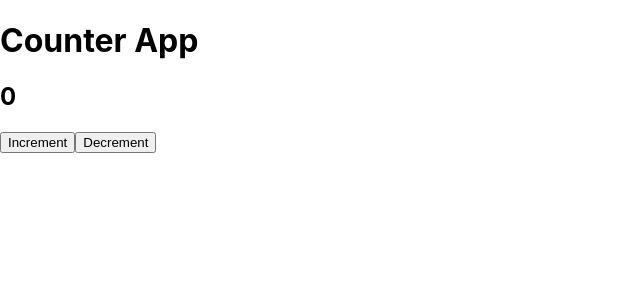
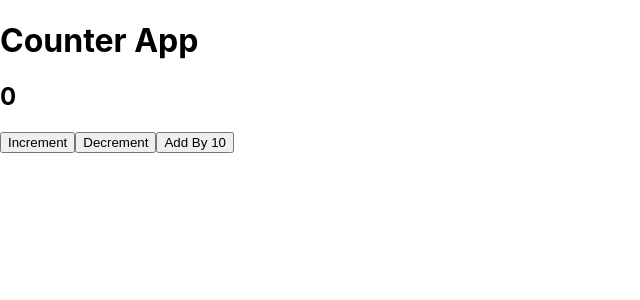
Before and after one commit to art3xias23/react-redux-tutorial, a React (Create React App) app: page / in a window 1280 px wide. Shown: the top 300 px of the page, without its empty margins (0-640 px from the left). Built offline with nearby package versions, Linux system fonts and the light colour scheme.

Commit message:
Added AddBy10 dispatch

```diff
--- a/src/App.js
+++ b/src/App.js
@@ -14,12 +14,17 @@ const dispatch = useDispatch();
     dispatch({type:"DEC"});
   }
 
+  const addBy = () =>{
+    dispatch({type:'ADD', payload: 10});
+  }
+
   return (
     <div >
       <h1>Counter App</h1>
       <h2>{counter}</h2>
       <button onClick={increment}>Increment</button>
       <button onClick={decrement}>Decrement</button>
+      <button onClick={addBy}>Add By 10</button>
     </div>
   );
 }
--- a/src/store/index.js
+++ b/src/store/index.js
@@ -10,6 +10,10 @@ const reducerFn = (state = {counter: 0}, action) =>{
     else if(action.type =="DEC"){
         return {counter: state.counter - 1}
     }
+    else if(action.type =="ADD")
+    {
+        return {counter : state.counter + action.payload}
+    }
 
     return state;
 }
```
